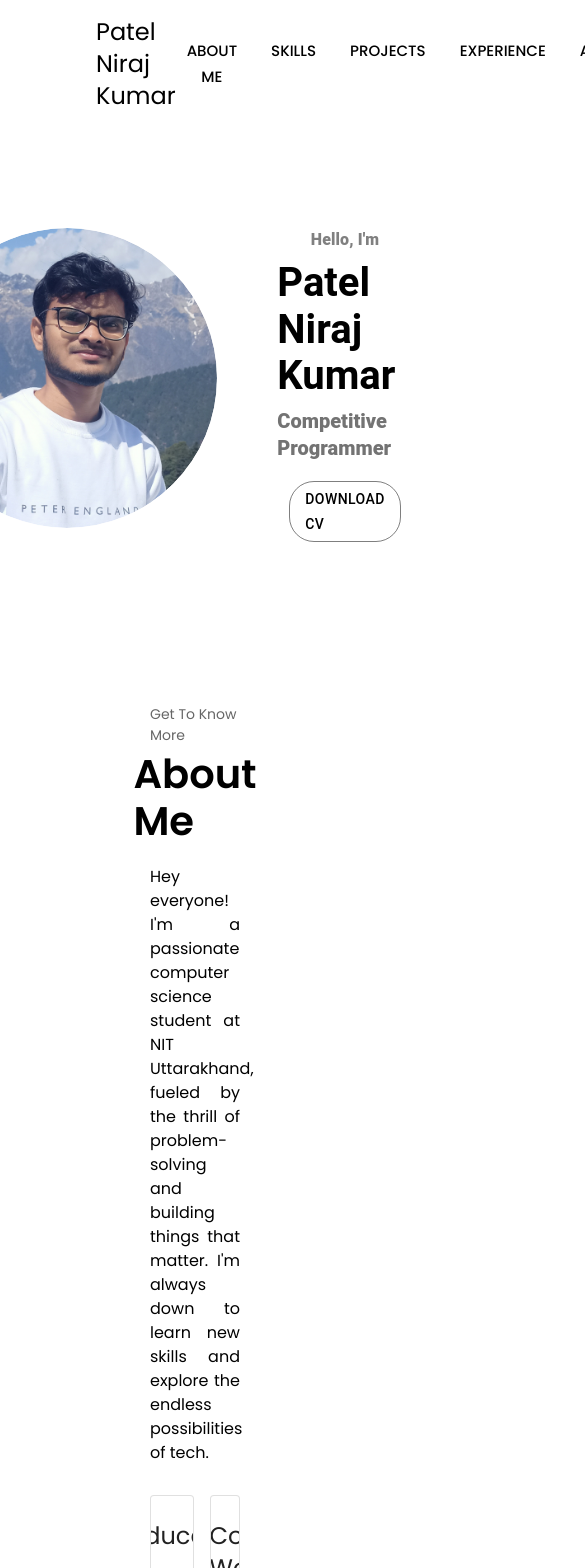
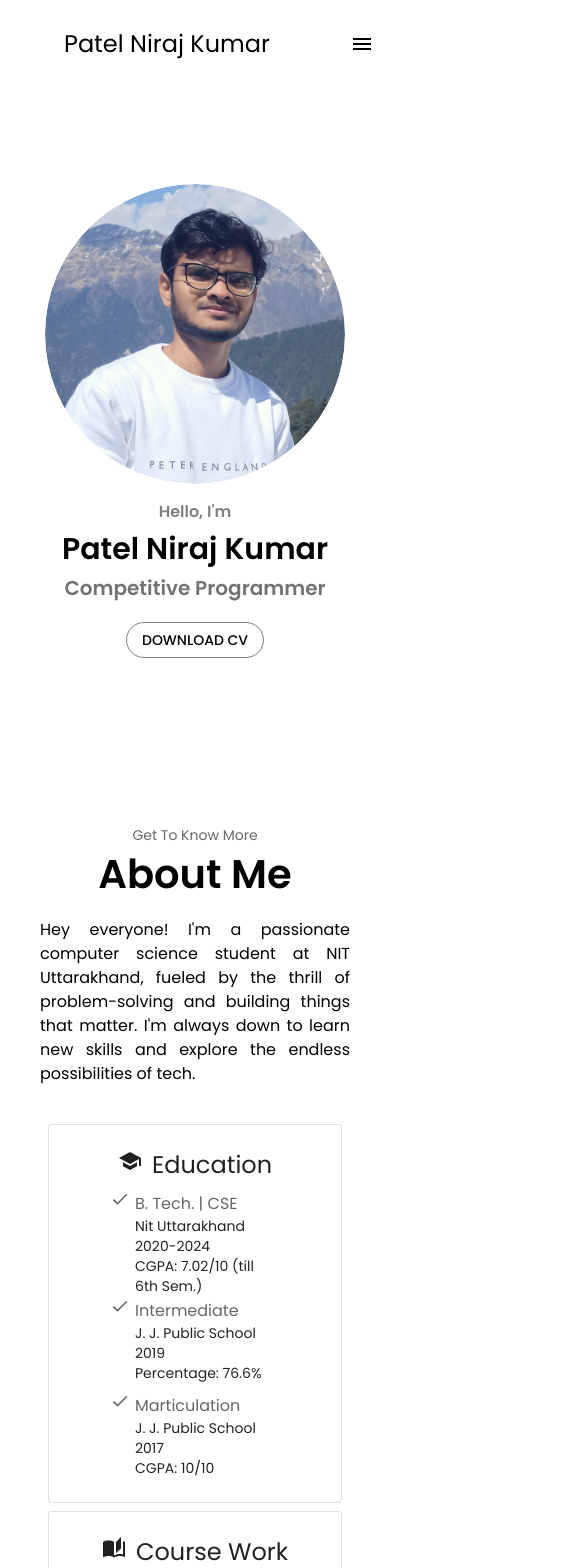
Before and after one commit to niraj7004/Niraj_Portfolio, a React (Create React App) app: page / in a window 390 px wide. Shown: the top 1568 px of the page, 585 px wide, since content can reach past the window. Built offline with nearby package versions, Linux system fonts and the light colour scheme.

Commit message:
Update Responsiveness

```diff
--- a/public/index.html
+++ b/public/index.html
@@ -10,7 +10,7 @@
     <meta name="theme-color" content="#000000" />
     <meta name="description" content="Web site created using create-react-app"
     />
-    <title>Patel Niraj</title>
+    <title>Patel Niraj Kumar</title>
   </head>
   <body>
     <div id="root"></div>
--- a/src/Aboutpage.js
+++ b/src/Aboutpage.js
@@ -1,13 +1,30 @@
 import * as React from 'react';
 import { Box, Card, CardContent, Stack, Typography } from "@mui/material";
+import { createTheme, ThemeProvider } from '@mui/material/styles';
 import SchoolIcon from '@mui/icons-material/School';
 import AutoStoriesIcon from '@mui/icons-material/AutoStories';
 import CheckIcon from '@mui/icons-material/Check';
 
 function Aboutpage() {
+    const theme = createTheme({
+        typography: {
+            fontFamily: ['Poppins', 'sans-serif'
+            ].join(','),
+          },
+        palette: {
+            black: {
+                main: '#000000',
+                light: '#000000',
+                dark: '#000000',
+                contrastText: '#ffffff',
+            },
+        },
+    });
+
     return (
         <div id='about'>
-        <Box padding='150px'>
+            <ThemeProvider theme={theme}>
+                <Box sx={{ paddingX: [5, 10, 20], }} paddingY='75px'>
                     <Stack alignItems='center'>
                         <Typography sx={{ fontSize: 14 }} color="text.secondary" gutterBottom>
                             Get To Know More
@@ -17,8 +34,8 @@ function Aboutpage() {
                         </Typography>
                     </Stack>
                     <Typography sx={{ textAlign: 'justify', padding: '20px 0px 30px 0px' }}>Hey everyone! I'm a passionate computer science student at NIT Uttarakhand, fueled by the thrill of problem-solving and building things that matter. I'm always down to learn new skills and explore the endless possibilities of tech.</Typography>
-            <Stack direction='row' spacing={2} justifyContent='center'>
-                <Card variant="outlined">
+                    <Box sx={{display:['block', 'block', 'flex']}} justifyContent='center' >
+                        <Card sx={{m:1}} variant="outlined">
                             <React.Fragment>
                                 <CardContent>
                                     <Stack direction='row' justifyContent='center' padding={1}>
@@ -28,7 +45,7 @@ function Aboutpage() {
                                         </Typography>
                                     </Stack>
                                     <Stack spacing={1} sx={{ paddingX: '45px' }}>
-                                <Stack direction='row' spacing={4}>
+                                        <Box sx={{ display: ['block', 'block', 'flex'] }}>
                                             <Stack>
                                                 <Typography color="text.secondary">
                                                     <CheckIcon fontSize='small' sx={{ paddingRight: '5px' }} />
@@ -51,7 +68,7 @@ function Aboutpage() {
                                                     Percentage: 76.6% <br />
                                                 </Typography>
                                             </Stack>
-                                </Stack>
+                                        </Box>
                                         <Stack>
                                             <Typography color="text.secondary">
                                                 <CheckIcon fontSize='small' sx={{ paddingRight: '5px' }} />
@@ -67,7 +84,7 @@ function Aboutpage() {
                                 </CardContent>
                             </React.Fragment>
                         </Card>
-                <Card variant="outlined">
+                        <Card sx={{m:1}} variant="outlined">
                             <React.Fragment>
                                 <CardContent>
                                     <Stack direction='row' justifyContent='center' padding={1}>
@@ -89,9 +106,10 @@ function Aboutpage() {
                                 </CardContent>
                             </React.Fragment>
                         </Card>
-            </Stack>
                     </Box>
-        </div>
+                </Box>
+            </ThemeProvider>
+        </div >
     );
 }
 export default Aboutpage;
--- a/src/Contactme.js
+++ b/src/Contactme.js
@@ -10,6 +10,7 @@ import Button from '@mui/material/Button';
 function Contactme() {
 
     const buttonStyles = {
+        paddingX: 4,
         fontSize: '15px',
         backgroundColor: 'transparent',
         color: 'black',
@@ -21,7 +22,7 @@ function Contactme() {
 
     return(
         <div id = 'contact' >
-                <Box>
+                <Box sx={{ paddingX: [5, 10, 20], }} paddingTop='75px'>
                     <Stack spacing={4}>
                         <Stack alignItems='center'>
                             <Typography sx={{ fontSize: 14 }} color="text.secondary" gutterBottom>
@@ -35,15 +36,15 @@ function Contactme() {
                             <Card variant='outlined' sx={{ minWidth: 275 }}>
                                 <CardContent>
                                     <Stack alignItems='center' padding={2}>
-                                        <Stack direction='row' spacing={8}>
+                                        <Box sx={{display:['block','block','flex']}}>
                                             <Button sx={buttonStyles} href='https://mail.google.com/mail/u/0/?tab=rm&ogbl#inbox?compose=CllgCHrlFSncJtQFdVcMhCbsTbkFpTRqZWVQbNRMJJrlrHhJdlgsmmJkpbcJtWMmwkCSjKrhSRL' target='_blank' startIcon={<EmailIcon />}>
                                                 bt20cse020@nituk.ac.in
                                             </Button>
                                             <Button sx={buttonStyles} startIcon={<PhoneIcon />}>
                                                 +91-7004954985
                                             </Button>
-                                        </Stack>
-                                        <Stack direction='row' spacing={8}>
+                                        </Box>
+                                        <Box sx={{display:['block','block','flex']}}>
                                             <Button sx={buttonStyles} href='https://www.linkedin.com/in/patel-niraj-kumar-5b6685204/' target='_blank' startIcon={<LinkedInIcon />}>
                                                 @patelniraj
                                             </Button>
@@ -53,7 +54,7 @@ function Contactme() {
                                             <Button sx={buttonStyles} href='https://leetcode.com/niraj_700/' target='_blank' startIcon={<CodeIcon />}>
                                                 @niraj_700
                                             </Button>
-                                        </Stack>
+                                        </Box>
                                     </Stack>
                                 </CardContent>
                             </Card>
--- a/src/Experiencepage.js
+++ b/src/Experiencepage.js
@@ -22,7 +22,7 @@ function Experiencepage() {
     return (
         <div id='experience'>
             <ThemeProvider theme={theme}>
-                <Box paddingX='150px'>
+                <Box sx={{ paddingX: [5, 10, 20], }} paddingY='75px'>
                     <Stack spacing={4}>
                         <Stack alignItems='center'>
                             <Typography sx={{ fontSize: 14 }} color="text.secondary" gutterBottom>
@@ -32,8 +32,8 @@ function Experiencepage() {
                                 Experience
                             </Typography>
                         </Stack>
-                        <Stack>
-                            <Card variant="outlined" sx={{ minWidth: 275}}>
+                        <Box sx={{display:['block','block', 'flex']}} justifyContent='center'>
+                            <Card variant="outlined" sx={{ m:1, minWidth: 275}}>
                                 <CardContent>
                                     <Typography variant="h5" component="div">
                                         2LC Technologies
@@ -54,7 +54,7 @@ function Experiencepage() {
                                     </Button>
                                 </CardActions>
                             </Card>
-                        </Stack>
+                        </Box>
                     </Stack>
                 </Box>
             </ThemeProvider>
--- a/src/Navbar.js
+++ b/src/Navbar.js
@@ -1,10 +1,13 @@
 import * as React from 'react';
 import { Stack } from '@mui/material';
-import {Link} from 'react-scroll'
+import { Link } from 'react-scroll'
 import Typography from '@mui/material/Typography';
 import AppBar from '@mui/material/AppBar';
 import Toolbar from '@mui/material/Toolbar';
 import Button from '@mui/material/Button';
+import MenuIcon from '@mui/icons-material/Menu';
+import Menu from '@mui/material/Menu';
+import MenuItem from '@mui/material/MenuItem';
 
 function Navbar() {
 
@@ -19,19 +22,53 @@ function Navbar() {
     }
   };
 
+  const [anchorEl, setAnchorEl] = React.useState(null);
+  const open = Boolean(anchorEl);
+  const handleClick = (event) => {
+    setAnchorEl(event.currentTarget);
+  };
+  const handleClose = () => {
+    setAnchorEl(null);
+  };
+
+
   return (
     <AppBar position="static" container={false} sx={{ backgroundColor: 'transparent', boxShadow: 'none', color: 'black', margin: 0 }} >
       <Toolbar sx={{ display: 'flex', justifyContent: 'space-between', paddingY: '1rem' }}>
-              <Typography paddingLeft="5rem" variant="h5" component="div" color="inherit">
+        <Typography paddingLeft="3rem" variant="h5" component="div" color="inherit" >
           Patel Niraj Kumar
         </Typography>
-              <Stack direction="row" paddingRight="5rem" spacing={1.5}>
-                <Link to="about" spy={true} smooth={true} offset={50} duration={500}><Button sx={buttonStyles} size='large' color="inherit">About Me</Button></Link>
-                <Link to="skill" spy={true} smooth={true} offset={-100} duration={500}><Button sx={buttonStyles} size='large' color="inherit">Skills</Button></Link>
-                <Link to="project" spy={true} smooth={true} offset={115} duration={500}><Button sx={buttonStyles} size='large' color="inherit">Projects</Button></Link>
-                <Link to="experience" spy={true} smooth={true} offset={-100} duration={500}><Button sx={buttonStyles} size='large' color="inherit">Experience</Button></Link>
-                <Link to="acheivement" spy={true} smooth={true} offset={50} duration={500}><Button sx={buttonStyles} size='large' color="inherit">Acheivements</Button></Link>
+        <Stack direction="row" paddingRight="5rem" spacing={1.5} sx={{ display: {xs:'none', sm:'none', md: 'none', lg:'flex', xl:'flex' } }}>
+          <Link to="about" spy={true} smooth={true} offset={0} duration={500}><Button sx={buttonStyles} size='large' color="inherit">About Me</Button></Link>
+          <Link to="skill" spy={true} smooth={true} offset={-30} duration={500}><Button sx={buttonStyles} size='large' color="inherit">Skills</Button></Link>
+          <Link to="project" spy={true} smooth={true} offset={50} duration={500}><Button sx={buttonStyles} size='large' color="inherit">Projects</Button></Link>
+          <Link to="experience" spy={true} smooth={true} offset={-50} duration={500}><Button sx={buttonStyles} size='large' color="inherit">Experience</Button></Link>
+          <Link to="acheivement" spy={true} smooth={true} offset={0} duration={500}><Button sx={buttonStyles} size='large' color="inherit">Acheivements</Button></Link>
           <Link to="contact" spy={true} smooth={true} offset={50} duration={500}><Button sx={buttonStyles} size='large' color="inherit">Contact Me</Button></Link>
+        </Stack>
+        <Stack sx={{ display: {xs:'flex', sm:'flex', md: 'flex', lg:'none', xl:'none' } }}>
+          <MenuIcon
+            id="basic-button"
+            aria-controls={open ? 'basic-menu' : undefined}
+            aria-haspopup="true"
+            aria-expanded={open ? 'true' : undefined}
+            onClick={handleClick} />
+          <Menu
+            id="basic-menu"
+            anchorEl={anchorEl}
+            open={open}
+            onClose={handleClose}
+            MenuListProps={{
+              'aria-labelledby': 'basic-button',
+            }}
+          >
+            <Link to="about" spy={true} smooth={true} offset={0} duration={500}><MenuItem onClick={handleClose}><Button sx={buttonStyles} size='large' color="inherit">About Me</Button></MenuItem></Link>
+            <Link to="skill" spy={true} smooth={true} offset={0} duration={500}><MenuItem onClick={handleClose}><Button sx={buttonStyles} size='large' color="inherit">Skills</Button></MenuItem></Link>
+            <Link to="project" spy={true} smooth={true} offset={50} duration={500}><MenuItem onClick={handleClose}><Button sx={buttonStyles} size='large' color="inherit">Projects</Button></MenuItem></Link>
+            <Link to="experience" spy={true} smooth={true} offset={-50} duration={500}><MenuItem onClick={handleClose}><Button sx={buttonStyles} size='large' color="inherit">Experience</Button></MenuItem></Link>
+            <Link to="acheivement" spy={true} smooth={true} offset={0} duration={500}><MenuItem onClick={handleClose}><Button sx={buttonStyles} size='large' color="inherit">Acheivements</Button></MenuItem></Link>
+            <Link to="contact" spy={true} smooth={true} offset={50} duration={500}><MenuItem onClick={handleClose}><Button sx={buttonStyles} size='large' color="inherit">Contact Me</Button></MenuItem></Link>
+          </Menu>
         </Stack>
       </Toolbar >
     </AppBar >
--- a/src/Profilepage.js
+++ b/src/Profilepage.js
@@ -10,6 +10,10 @@ import ProfilePic from './Assests/ProfilePic.jpg';
 function Profilepage() {
 
     const theme = createTheme({
+        typography: {
+            fontFamily: ['Poppins', 'sans-serif'
+            ].join(','),
+          },
         palette: {
             black: {
                 main: '#000000',
@@ -67,15 +71,17 @@ function Profilepage() {
 
     return (
         <ThemeProvider theme={theme}>
-            <Box sx={{ display: 'flex', justifyContent: 'center', paddingTop: '100px' }}>
+            <Box sx={{display:['block', 'block','flex'], justifyContent: 'center', paddingY: '80px' }}>
+                <Stack sx={{alignItems:'center', paddingY: [2, 2, 0]}}>
                 <Avatar
                     alt="Profile Picture"
                     src={ProfilePic}
                     sx={{ width: 300, height: 300 }}
                 />
+                </Stack>
                 <Stack spacing={1} sx={{ alignItems: 'center', justifyContent: 'center', paddingX: '60px' }}>
                     <Typography variant="body1" sx={{ color: 'grey' }} fontWeight={800}>Hello, I'm</Typography>
-                    <Typography variant="h3" fontSize={40} fontWeight={600}>Patel Niraj Kumar</Typography>
+                    <Typography variant="h3" fontWeight={600} sx={{ fontSize: [30, 38, 40] }}>Patel Niraj Kumar</Typography>
                     <Typography variant="h5" fontSize={20} sx={{ color: '#737373' }} fontWeight={800}>{text}</Typography>
                     <Box padding={1.5}>
                         <Button color='black' sx={{ borderRadius: '25px', }}
--- a/src/Projectpage.js
+++ b/src/Projectpage.js
@@ -25,7 +25,7 @@ function Projectpage() {
     return (
         <div id='project'>
         <ThemeProvider theme={theme}>
-            <Box padding='150px'>
+            <Box sx={{ paddingX: [5, 10, 20], }} paddingY='75px'>
                 <Stack spacing={4}>
                     <Stack alignItems='center'>
                         <Typography sx={{ fontSize: 14 }} color="text.secondary" gutterBottom>
@@ -35,8 +35,8 @@ function Projectpage() {
                             Projects
                         </Typography>
                     </Stack>
-                    <Stack direction='row' spacing={2}>
-                        <Card variant="outlined" sx={{ maxWidth: 345 }}>
+                    <Box sx={{display:['block','block','flex']}} justifyContent='center'>
+                        <Card variant="outlined" sx={{ m:1, maxWidth: 345 }}>
                             <CardMedia
                                 sx={{ height: 140 }}
                                 image={DroneImage}
@@ -62,7 +62,7 @@ function Projectpage() {
                                 </Button>
                             </CardActions>
                         </Card>
-                        <Card variant="outlined" sx={{ maxWidth: 345 }}>
+                        <Card variant="outlined" sx={{ m:1, maxWidth: 345 }}>
                             <CardMedia
                                 sx={{ height: 140 }}
                                 image={MedicalImage}
@@ -88,7 +88,7 @@ function Projectpage() {
                                 </Button>
                             </CardActions>
                         </Card>
-                        <Card variant="outlined" sx={{ maxWidth: 345 }}>
+                        <Card variant="outlined" sx={{ m:1, maxWidth: 345 }}>
                             <CardMedia
                                 sx={{ height: 140 }}
                                 image={ApplicationImage}
@@ -110,7 +110,7 @@ function Projectpage() {
                                 </Typography>
                             </CardContent>
                         </Card>
-                    </Stack>
+                    </Box>
                 </Stack>
             </Box>
         </ThemeProvider>
--- a/src/Skillpage.js
+++ b/src/Skillpage.js
@@ -1,14 +1,30 @@
 import * as React from 'react';
 import { Box, Card, CardContent, Stack, Typography } from "@mui/material";
+import { createTheme, ThemeProvider } from '@mui/material/styles';
 import TerminalIcon from '@mui/icons-material/Terminal';
 import GraphicEqIcon from '@mui/icons-material/GraphicEq';
 import VerifiedIcon from '@mui/icons-material/Verified';
 
 function Skillpage() {
+    const theme = createTheme({
+        typography: {
+            fontFamily: ['Poppins', 'sans-serif'
+            ].join(','),
+        },
+        palette: {
+            black: {
+                main: '#000000',
+                light: '#000000',
+                dark: '#000000',
+                contrastText: '#ffffff',
+            },
+        },
+    });
+
     return (
         <div id='skill'>
-            <Box>
-                <Stack spacing={4}>
+            <ThemeProvider theme={theme}>
+                <Box sx={{ paddingX: [5, 10, 20], }} paddingY='75px'>
                     <Stack alignItems='center'>
                         <Typography sx={{ fontSize: 14 }} color="text.secondary" gutterBottom>
                             Explore My
@@ -17,8 +33,8 @@ function Skillpage() {
                             Skills
                         </Typography>
                     </Stack>
-                    <Stack direction='row' spacing={2} justifyContent='center'>
-                        <Card variant="outlined">
+                    <Box sx={{display:['block','block','flex']}} justifyContent='center'>
+                        <Card sx={{m:1}} variant="outlined">
                             <React.Fragment>
                                 <CardContent>
                                     <Stack direction='row' justifyContent='center'>
@@ -27,9 +43,8 @@ function Skillpage() {
                                             Programming
                                         </Typography>
                                     </Stack>
-                                    <Stack direction='row' spacing={4} sx={{ paddingX: '45px' }}>
-                                        {/* <Stack direction='row' spacing={12}> */}
-                                        <Stack>
+                                    <Box sx={{ display:['block','block','block','flex'], paddingX: '45px' }}>
+                                        <Stack sx={{m:1}}>
                                             <Typography color="text.secondary">
                                                 Language
                                             </Typography>
@@ -41,7 +56,7 @@ function Skillpage() {
                                                 <Stack direction='row' sx={{ paddingY: '5px' }}><VerifiedIcon fontSize='small' sx={{ paddingRight: '15px' }} /> JavaScript </Stack>
                                             </Typography>
                                         </Stack>
-                                        <Stack>
+                                        <Stack sx={{m:1}}>
                                             <Typography color="text.secondary">
                                                 Frameworks & Tools
                                             </Typography>
@@ -54,9 +69,7 @@ function Skillpage() {
                                                 <Stack direction='row' sx={{ paddingY: '5px' }}><VerifiedIcon fontSize='small' sx={{ paddingRight: '15px' }} />VsCode </Stack>
                                             </Typography>
                                         </Stack>
-                                        {/* </Stack> */}
-                                        {/* <Stack direction='row' spacing={10.5}> */}
-                                        <Stack>
+                                        <Stack sx={{m:1}}>
                                             <Typography color="text.secondary">
                                                 Operating System
                                             </Typography>
@@ -65,7 +78,7 @@ function Skillpage() {
                                                 <Stack direction='row' sx={{ paddingY: '5px' }}><VerifiedIcon fontSize='small' sx={{ paddingRight: '15px' }} />Window </Stack>
                                             </Typography>
                                         </Stack>
-                                        <Stack>
+                                        <Stack sx={{m:1}}>
                                             <Typography color="text.secondary">
                                                 Database
                                             </Typography>
@@ -74,12 +87,11 @@ function Skillpage() {
                                                 <Stack direction='row' sx={{ paddingY: '5px' }}><VerifiedIcon fontSize='small' sx={{ paddingRight: '15px' }} />MongoDB </Stack>
                                             </Typography>
                                         </Stack>
-                                        {/* </Stack> */}
-                                    </Stack>
+                                    </Box>
                                 </CardContent>
                             </React.Fragment>
                         </Card>
-                        <Card variant="outlined">
+                        <Card sx={{m:1}} variant="outlined">
                             <React.Fragment>
                                 <CardContent>
                                     <Stack direction='row' justifyContent='center'>
@@ -105,9 +117,9 @@ function Skillpage() {
                                 </CardContent>
                             </React.Fragment>
                         </Card>
-                    </Stack>
-                </Stack>
-            </Box>
+                    </Box>
+                </Box>
+            </ThemeProvider>
         </div>
     );
 }
```
Also changed, not shown: src/AcheivementsandResponsibilitypage.js (+17 -17 lines). Lines whose indentation alone changed are shown as unchanged.
